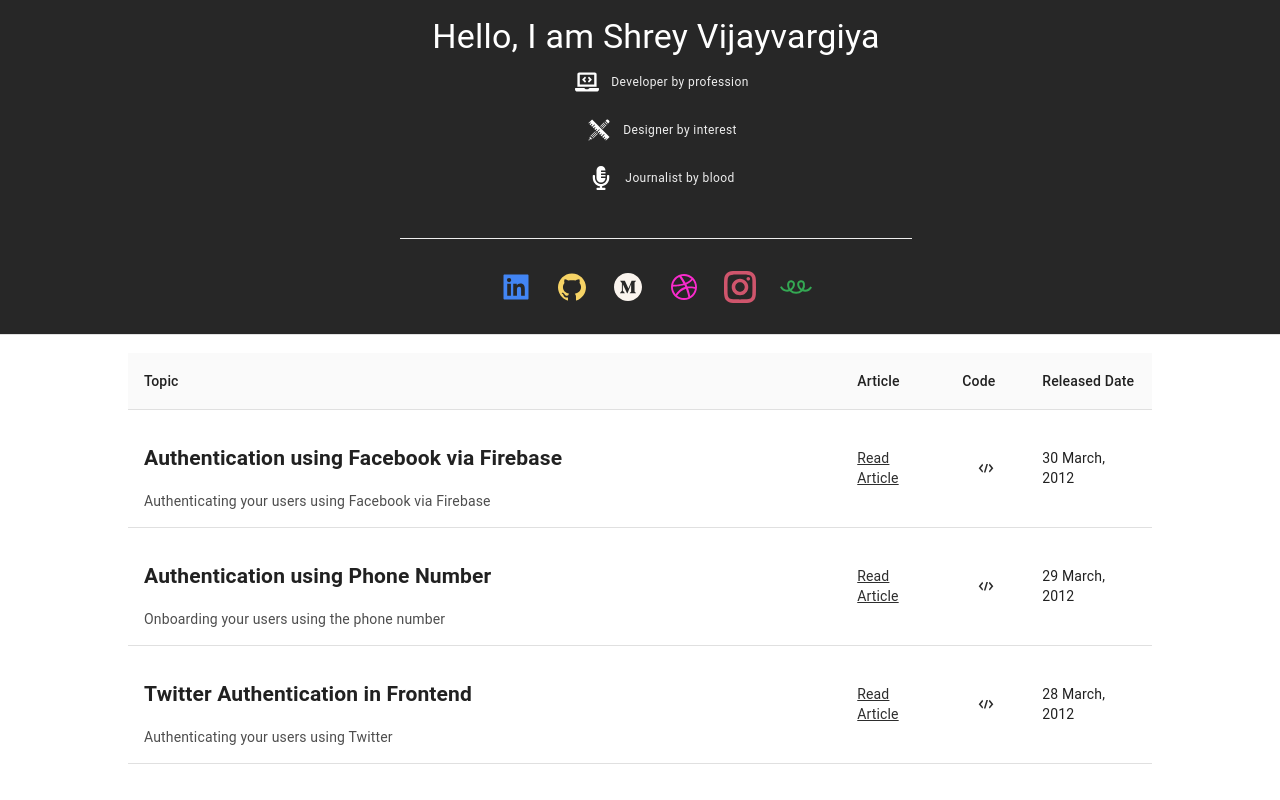
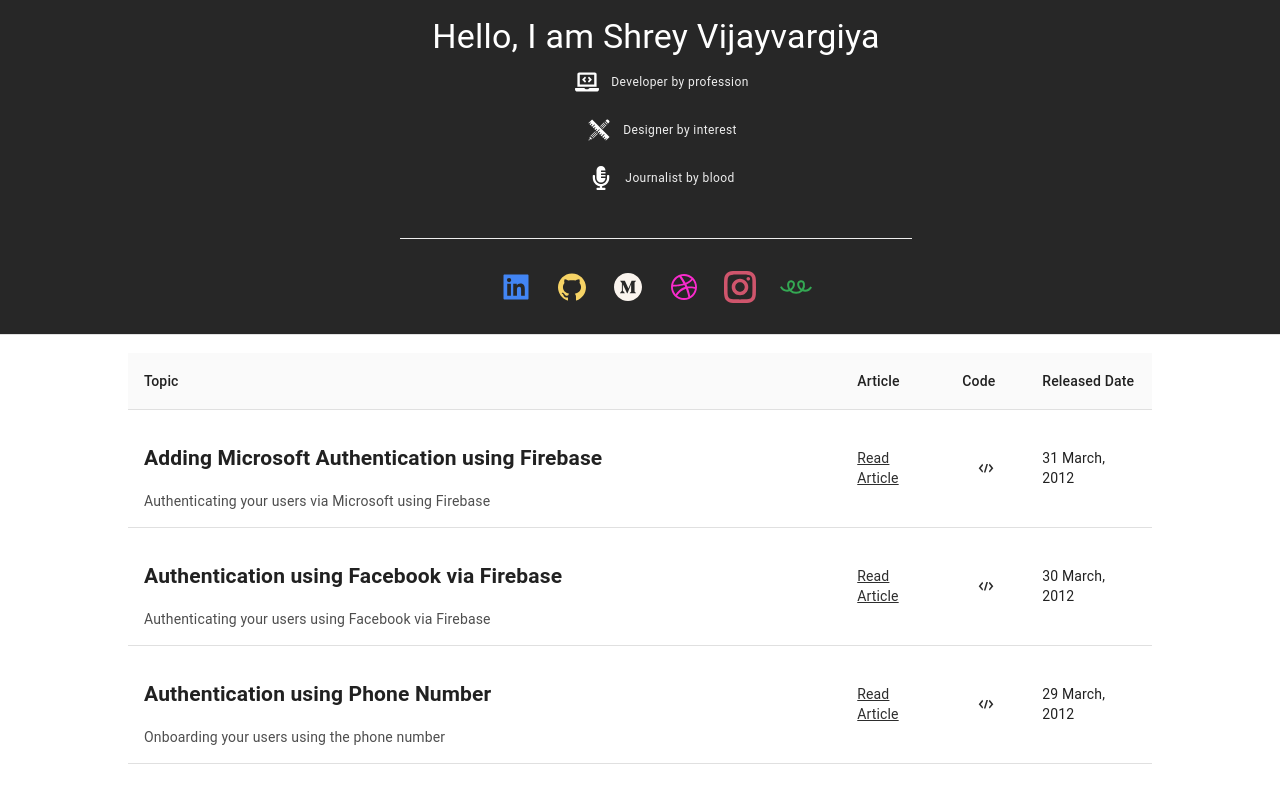
Before and after one commit to shreyvijayvargiya/iHateReadingLogs, a Next.js app: page / in a window 1280 px wide. Shown: the top 800 px of the page. Built offline with nearby package versions, Linux system fonts and the light colour scheme.

Commit message:
31 march article added

```diff
--- a/Components/data.js
+++ b/Components/data.js
@@ -119,6 +119,14 @@ export const articlesData = [
         repository: 'https://github.com/shreyvijayvargiya/iHateReadingLogs/tree/main/TechLogs/FacebookAuthentication',
         mediumLink: 'https://shreyvijayvargiya26.medium.com/facebook-authentication-using-firebase-ebb70d6df22a'
     },
+    {
+        id: 16,
+        topic: 'Adding Microsoft Authentication using Firebase',
+        description: 'Authenticating your users via Microsoft using Firebase',
+        date: '31 March, 2012',
+        repository: 'https://github.com/shreyvijayvargiya/iHateReadingLogs/tree/main/TechLogs/MicrosoftAuthentication',
+        mediumLink: 'https://shreyvijayvargiya26.medium.com/adding-microsoft-authentication-using-firebase-485f0bd1e3eb'
+    },
 
 
 ]
```
